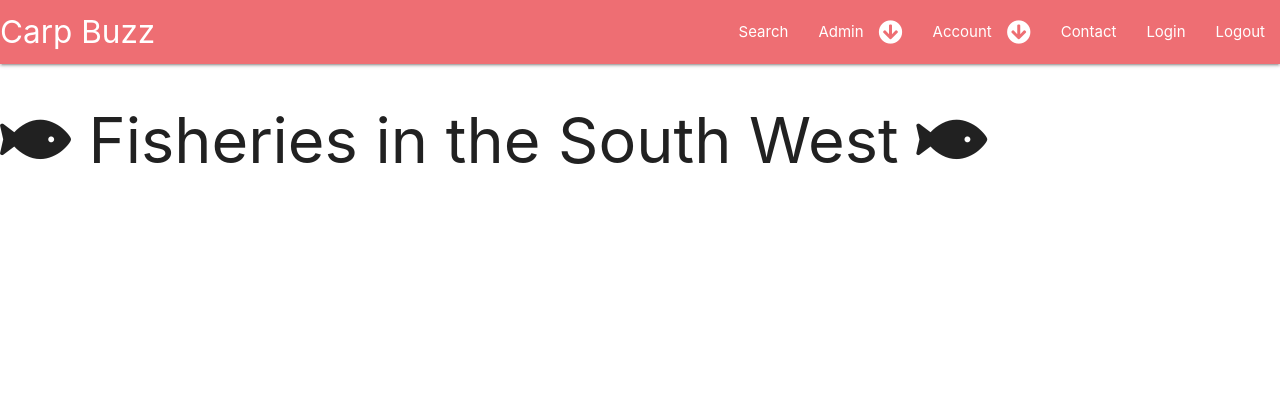
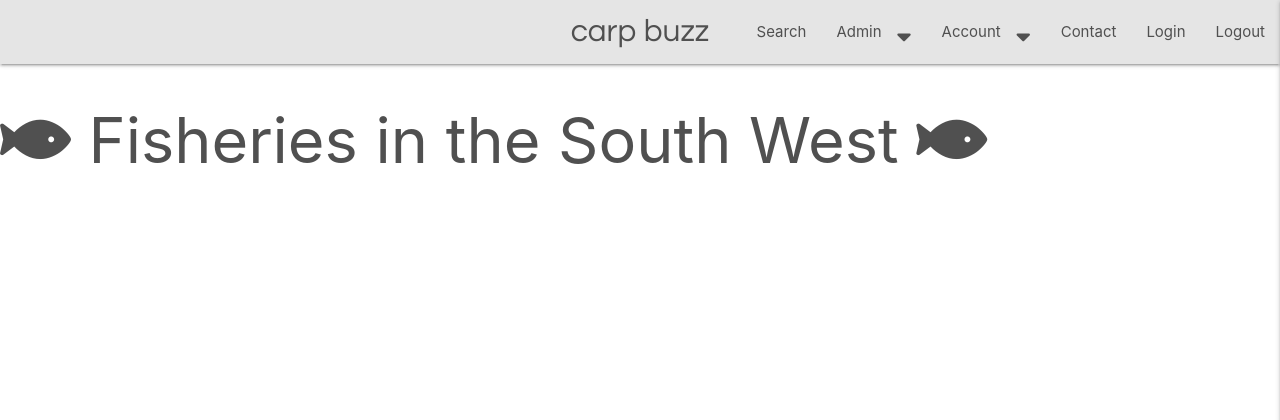
Before and after one commit to PaulWheatcroft/CarpBuzz, a Flask app: page / in a window 1280 px wide. Shown: the top 420 px of the page. Run offline with Flask 2, Linux system fonts and the light colour scheme; data that the repository does not hold is empty; some libraries are stand-ins or nearby versions.

Commit message:
Navbar styling

```diff
--- a/static/css/style.css
+++ b/static/css/style.css
@@ -0,0 +1,17 @@
+@import url('https://fonts.googleapis.com/css2?family=Questrial&display=swap');
+
+body {
+    color: #505050;
+}
+nav ul a {
+    color: #505050;
+}
+.nav-wrapper{
+    background-color: #e5e5e5;
+}
+.nav-wrapper a {
+    color: #505050;;
+}
+.brand-logo {
+    font-family: 'Questrial', sans-serif;
+}
--- a/static/js/script.js
+++ b/static/js/script.js
@@ -1,4 +1,6 @@
 $(document).ready(function(){
     $(".dropdown-trigger").dropdown();
-    $('.sidenav').sidenav();
+    $('.sidenav').sidenav({
+      edge: 'right',
+    });
   });
--- a/templates/base.html
+++ b/templates/base.html
@@ -29,13 +29,13 @@
         </ul>
         <nav>
             <div class="nav-wrapper">
-                <a href="#!" class="brand-logo">Carp Buzz</a>
-                <a href="#" data-target="mobile-demo" class="sidenav-trigger"><i class="material-icons">menu</i></a>
+                <a href="#!" class="brand-logo center">carp buzz</a>
+                <a href="#" data-target="mobile-menu" class="sidenav-trigger">menu</a>
                 <ul class="right hide-on-med-and-down">
                     <li><a href="#">Search</a></li>
                     <!-- Dropdown Trigger -->
-                    <li><a class="dropdown-trigger" href="#!" data-target="dropdown1">Admin <i class="fas fa-arrow-circle-down right"></i></a></li>
-                    <li><a class="dropdown-trigger" href="#!" data-target="dropdown2">Account <i class="fas fa-arrow-circle-down right"></i></a></li>
+                    <li><a class="dropdown-trigger" href="#!" data-target="dropdown1">Admin <i class="fas fa-sort-down right"></i></a></li>
+                    <li><a class="dropdown-trigger" href="#!" data-target="dropdown2">Account <i class="fas fa-sort-down right"></i></a></li>
                     <li><a href="#">Contact</a></li>
                     <li><a href="#">Login</a></li>
                     <li><a href="#">Logout</a></li>
@@ -57,11 +57,11 @@
             <li><a href="#!">Create a Catch Report</a></li>
         </ul>
         <!-- Sidebar Nav Element-->
-        <ul class="sidenav" id="mobile-demo">
+        <ul class="sidenav" id="mobile-menu">
             <li><a href="#">Search</a></li>
             <!-- Dropdown Trigger -->
-            <li><a class="dropdown-trigger" href="#!" data-target="dropdown1-mobile">Dropdown <i class="fas fa-arrow-circle-down right"></i></a></li>
-            <li><a class="dropdown-trigger" href="#!" data-target="dropdown2-mobile">Account <i class="fas fa-arrow-circle-down right"></i></a></li>
+            <li><a class="dropdown-trigger" href="#!" data-target="dropdown1-mobile">Admin <i class="fas fa-sort-down right"></i></a></li>
+            <li><a class="dropdown-trigger" href="#!" data-target="dropdown2-mobile">Account <i class="fas fa-sort-down right"></i></a></li>
             <li><a href="#">Contact</a></li>
             <li><a href="#">Login</a></li>
             <li><a href="#">Logout</a></li>
```
